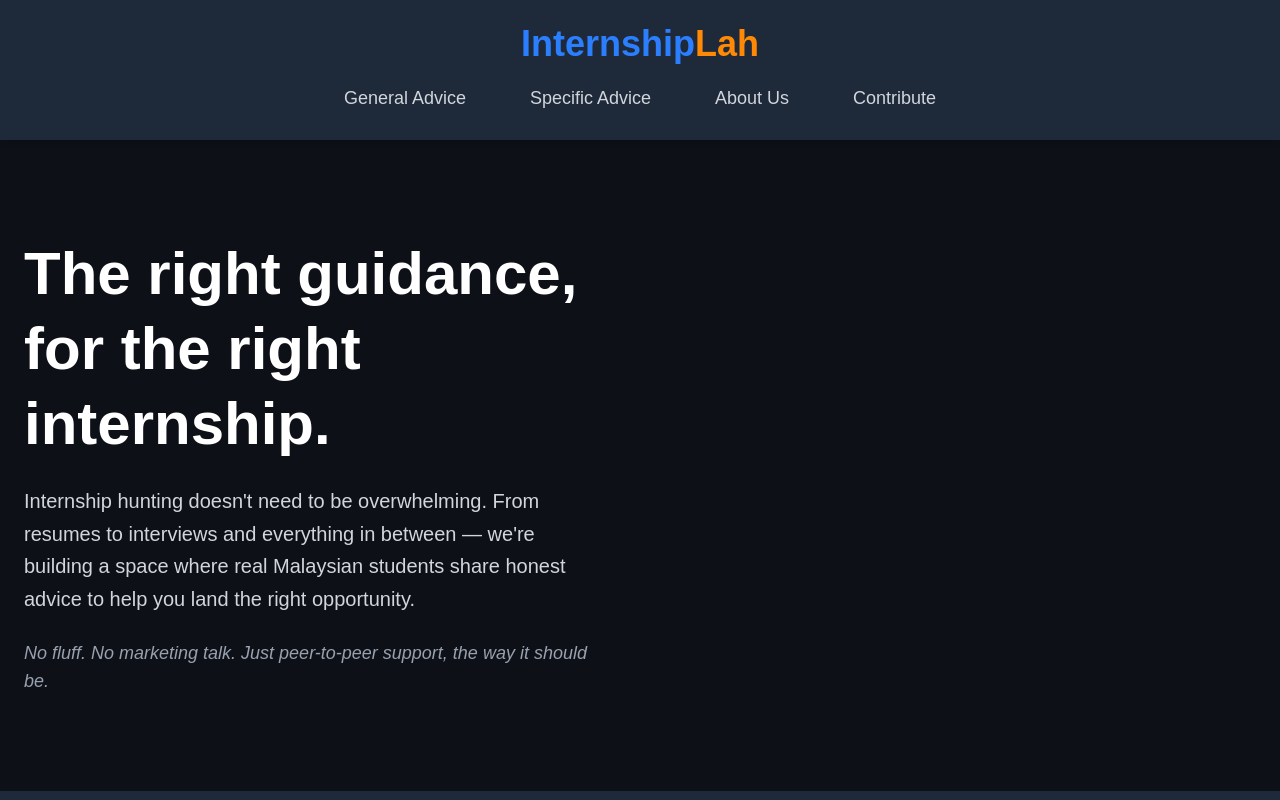
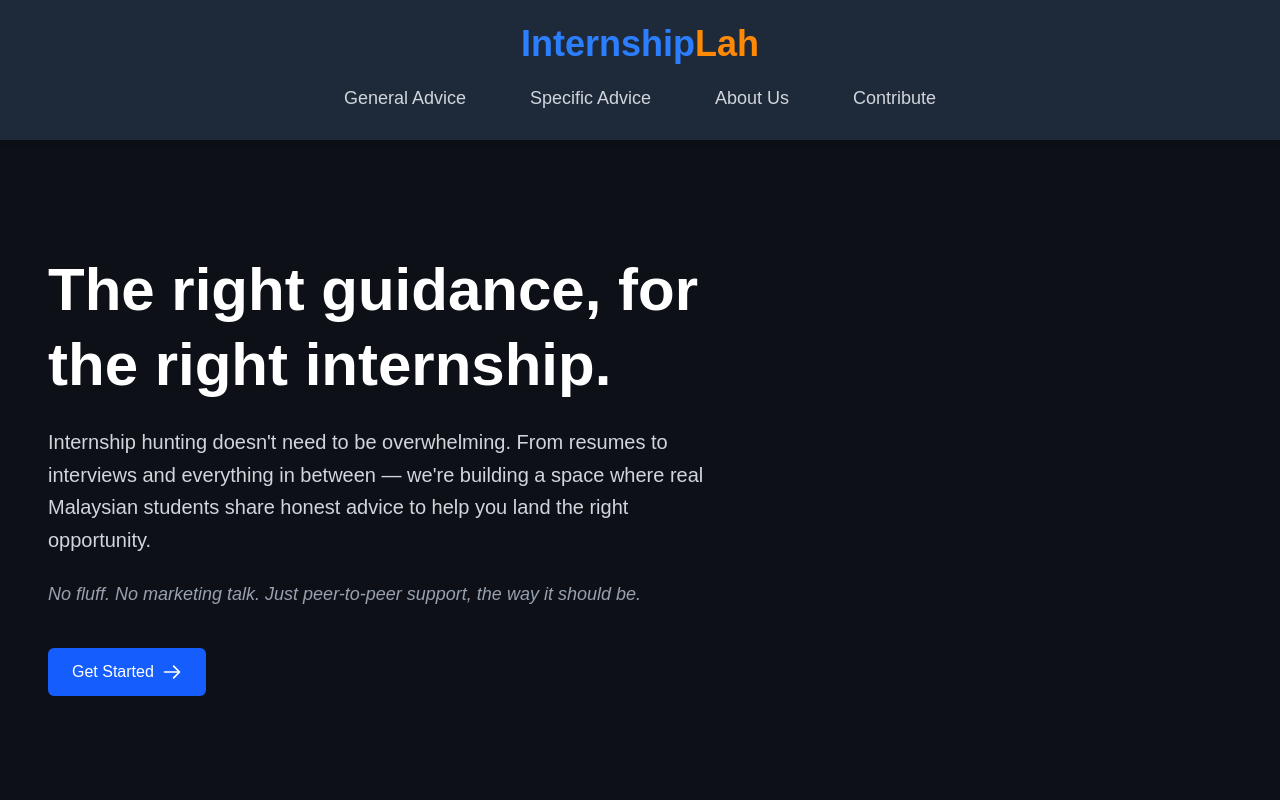
Before and after one commit to JohnnyRobs19/internshiplah, a Next.js app: page / in a window 1280 px wide. Shown: the top 800 px of the page. Built offline with nearby package versions, Linux system fonts and the light colour scheme.

Commit message:
Enhance Hero Section layout and add call-to-action button for improved user engagement

```diff
--- a/app/components/Landing/Landing.tsx
+++ b/app/components/Landing/Landing.tsx
@@ -14,8 +14,7 @@ export default function Landing() {
   }, []);
 
   return (
-    <div className="bg-gray-900 text-gray-300 min-h-screen flex flex-col">      {/* Navbar */}
-      <nav className="w-full flex flex-col py-6 px-4 bg-gray-800 sticky top-0 z-50 shadow-md">
+    <div className="bg-gray-900 text-gray-300 min-h-screen flex flex-col">      {/* Navbar */}      <nav className="w-full flex flex-col py-6 px-4 bg-gray-800 sticky top-0 z-50 shadow-md">
         <div className="flex items-center justify-center mb-4">
           <Link href="#home" className="text-4xl font-bold">
             <span className="text-blue-500">Internship</span><span className="text-orange-400">Lah</span>
@@ -27,11 +26,14 @@ export default function Landing() {
           <Link href="#about" className="hover:text-blue-400 transition-colors duration-200 py-1">About Us</Link>
           <Link href="#contribute" className="hover:text-blue-400 transition-colors duration-200 py-1">Contribute</Link>
         </div>
-      </nav>{/* Hero Section */}
-      <section id="home" className="px-6 py-24 min-h-[80vh] flex items-center bg-[#0d1117]">
-        <div className="container mx-auto flex flex-col md:flex-row items-start space-y-6 md:space-y-0">
-          <div className="md:w-1/2 text-center md:text-left md:pr-12">
-            <h1 className="text-4xl md:text-5xl lg:text-6xl font-bold mb-6 text-white leading-tight">
+      </nav>
+
+      {/* Hero Section */}
+      <section id="home" className="w-full bg-[#0d1117] text-white min-h-[80vh] flex items-center px-4 sm:px-8 lg:px-12 py-20 md:py-28">
+        <div className="mx-auto max-w-screen-xl w-full">
+          <div className="flex flex-col md:flex-row md:items-center md:justify-between gap-8 md:gap-16">
+            <div className="md:w-3/5 text-center md:text-left">
+              <h1 className="text-4xl md:text-5xl lg:text-6xl font-bold mb-6 leading-tight">
                 The right guidance, for the right internship.
               </h1>
               <p className="text-lg md:text-xl text-gray-300 mb-6 leading-relaxed">
@@ -40,9 +42,21 @@ export default function Landing() {
               <p className="text-base md:text-lg text-gray-400 italic">
                 No fluff. No marketing talk. Just peer-to-peer support, the way it should be.
               </p>
+              <div className="mt-10">
+                <Link
+                  href="#advice"
+                  className="inline-flex items-center bg-blue-600 hover:bg-blue-700 text-white font-medium py-3 px-6 rounded-md transition-all duration-300 hover:translate-y-[-2px] hover:shadow-lg"
+                >
+                  Get Started
+                  <svg xmlns="http://www.w3.org/2000/svg" className="h-5 w-5 ml-2" fill="none" viewBox="0 0 24 24" stroke="currentColor">
+                    <path strokeLinecap="round" strokeLinejoin="round" strokeWidth={2} d="M14 5l7 7m0 0l-7 7m7-7H3" />
+                  </svg>
+                </Link>
               </div>
-          <div className="md:w-1/2 md:pl-12">
-            {/* Empty space for future image or content */}
+            </div>
+            <div className="md:w-2/5">
+              {/* Reserved space for future images or graphics */}
+            </div>
           </div>
         </div>
       </section>
```
Lines whose indentation alone changed are shown as unchanged.
